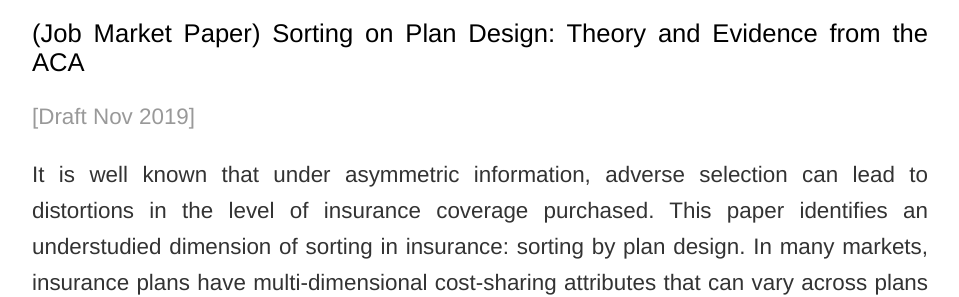
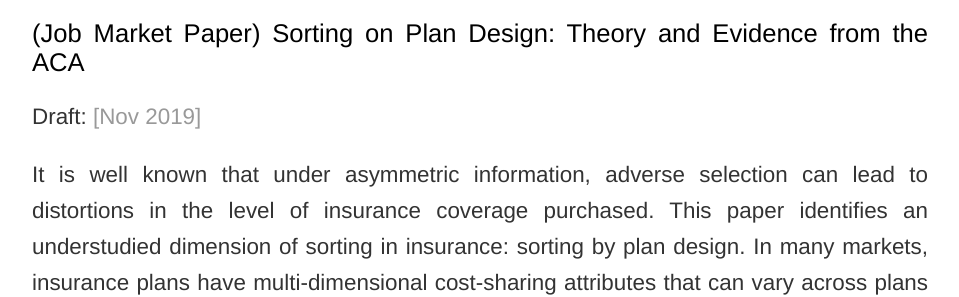
Before and after one commit to trifen/feng3hu.github.io, a Jekyll site: the page built from research.html, in a window 1280 px wide and 1400 px high. Shown: the part 142-439 px from the top of the window, without its empty margins (160-1119 px from the left). Built offline with Jekyll 4.4.1, drawn with Linux system fonts in a browser that asks for light colours; some of the changed text lies outside the part shown.

```diff
--- a/research.html
+++ b/research.html
@@ -6,7 +6,7 @@ title: Chenyuan Liu
 	<div align="justify">
 		<h1> Working Papers </h1>
   		<h2>(Job Market Paper) Sorting on Plan Design: Theory and Evidence from the ACA</h2>
-			<p> <a href= "chenyuanliu.github.io/files/DesignSorting_ChenyuanLiu.pdf" target="_blank">[Draft Nov 2019]</a> </p>
+			<p> Draft: <a href= "chenyuanliu.github.io/files/DesignSorting_ChenyuanLiu.pdf" target="_blank">[Nov 2019]</a> </p>
   			<p>It is well known that under asymmetric information, adverse selection can lead to distortions in the level of insurance coverage purchased. This paper identifies an understudied dimension of sorting in insurance: sorting by plan design. In many markets, insurance plans have multi-dimensional cost-sharing attributes that can vary across plans with the same expected level of coverage. Classic theory suggests that plans with optimal risk protection have a straight-deductible design. I show that under asymmetric information, only high-risk individuals sort into such plans. Those with lower risk prefer plans that trade higher out-of-pocket limits for lower deductibles and coinsurance. Consistent with this theory, I find empirical evidence in the ACA Individual Exchange that (1) there is significant variation in plan design (i.e., level of out-of-pocket risk) across plans in the same coverage tier, and (2) the straight-deductible plans attract enrollees with higher risk. I consider the implications of sorting on plan design for efficiency and market regulation using simulations. I show that regulating away complex plan designs could have large negative effects in an otherwise unregulated competitive market. Further, in risk-adjusted markets such as the ACA Exchanges, limiting complex plan designs would likely not have large benefits unless consumer confusion plays an important role in choices.  </p>
 			<p> </p>
 		<h2>Dominated Options in Health-Insurance Plans</h2>
@@ -15,7 +15,7 @@ title: Chenyuan Liu
 		<p> Prior research documents that there are sometimes dominated options in health plan menus, but is that common? We analyze Kaiser Family Foundation data on health plans that firms offer to their employees. For firms offering both a high-deductible and lower-deductible health plan, 62% of the time the high-deductible option has lower maximum spending risk for the employee. We estimate that the high-deductible plan dominates at roughly half of firms. We identify adverse-selection pricing as a likely mechanism for these surprising patterns and discuss implications for our understanding of the value of plan choice in employer-sponsored health insurance. </p>
 		<p> </p>
   		<h2>Consolidation for Cost Savings? Hospital Mergers and Service Repositioning</h2>
-		<p> with <a href= "https://sites.google.com/wisc.edu/yu-ding/" target="_blank">Yu Ding</a>  <a href= "https://drive.google.com/file/d/1WG1lNP8MmffwbnDtiPu6ArohQ6sBZZyh/view" target="_blank">[Draft: Nov 2019.]</a></p>
+		<p> with <a href= "https://sites.google.com/wisc.edu/yu-ding/" target="_blank">Yu Ding</a>  Draft: <a href= "https://drive.google.com/file/d/1WG1lNP8MmffwbnDtiPu6ArohQ6sBZZyh/view" target="_blank">[Nov 2019]</a></p>
 		<p> This project studies whether hospitals consolidate duplicative services to save costs. When confronted with antitrust challenges, hospitals seeking mergers frequently claim that they would gain substantial cost savings by consolidating their service to achieve economies of scale. We empirically explore hospitals’ post-merger service repositioning using a Difference-in-Differences research design. Our data come from the American Hosptial Annual Survey, the California Hospital Discharge and Financial Data. We find that targets and acquirers located within 10 kilometers of each other reduce approximately 2.5 (11%) of their duplicative services. For these adjacent merged hospitals, we observe a 10% increase in their HHI of volumes across services. Compared to non-consolidated services, the consolidated services experience a reduction of normalized patient care costs in the magnitude of 0.25 standard deviation. However, these effects disappear if merged hospitals are geographically distant. These findings identify a mechanism through which horizontal consolidations generate cost savings, but only applies to the geographically closed merged facilities. </p>
 		<p> </p>
 		<h1> Works in Progress </h1>
```
